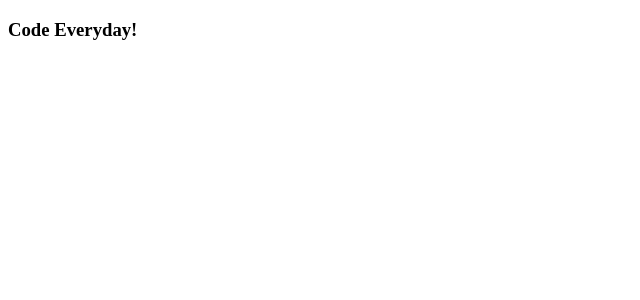
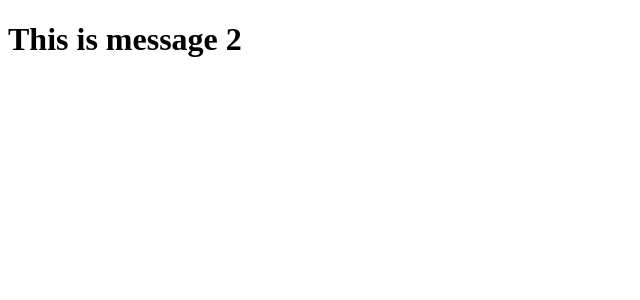
Before and after one commit to sultanaNargis03/React-01, a React (Vite) app: page / in a window 1280 px wide. Shown: the top 300 px of the page, without its empty margins (0-640 px from the left). Built offline with nearby package versions, Linux system fonts and the light colour scheme.

Commit message:
"Conditional Rendering Using Element variables"

```diff
--- a/src/components/ConditionalComponent.jsx
+++ b/src/components/ConditionalComponent.jsx
@@ -20,9 +20,19 @@ export default function ConditionalComponent() {
 
   //Conditionally Rendering component
 
+  // if (display) {
+  //   return <Welcome />;
+  // } else {
+  //   return <Code />;
+  // }
+
+  //Conditional Rendering Using Element variables
+
+  let message;
   if (display) {
-    return <Welcome />;
+    message = <h1>This is message 1</h1>;
   } else {
-    return <Code />;
+    message = <h1>This is message 2</h1>;
   }
+  return message;
 }
```
